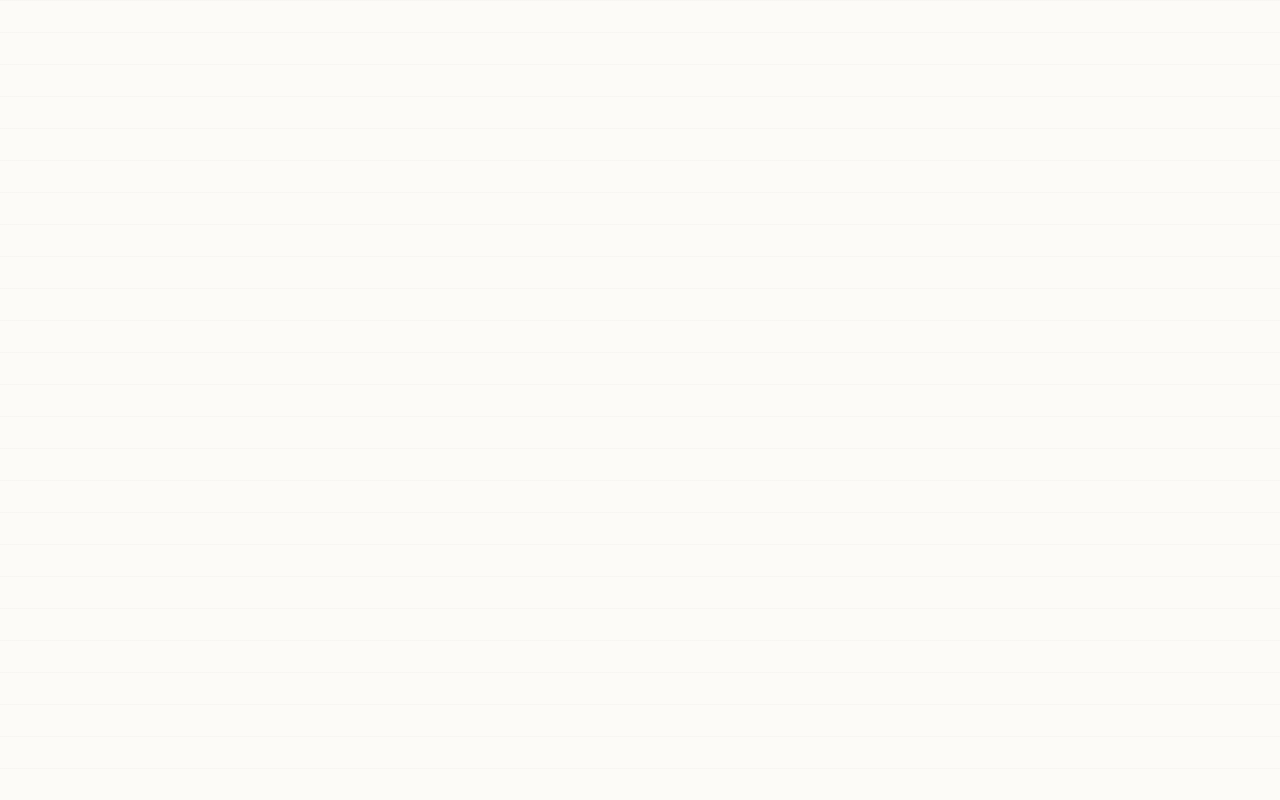
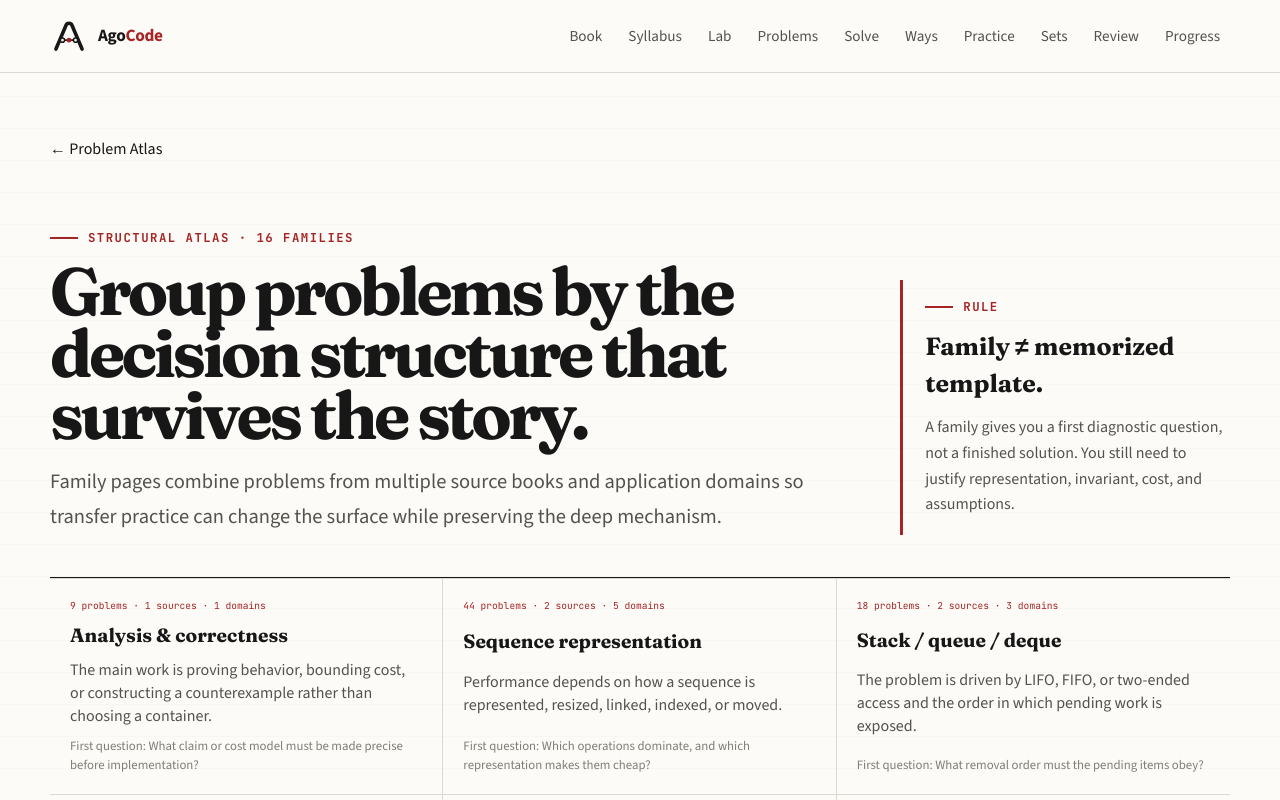
Before and after one commit to anatwork14/agocode, a Next.js app: page /exercises/families in a window 1280 px wide. Before the commit this address had no page. Shown: the top 800 px of the page. Built offline with nearby package versions, Linux system fonts and the light colour scheme.

Commit message:
feat: add structural problem family index

```diff
--- /dev/null
+++ b/app/exercises/families/page.tsx
@@ -0,0 +1,45 @@
+import Link from "next/link";
+import { atlasPatterns, classifiedAtlasExercises } from "@/lib/practice/atlas-recognition";
+
+export const metadata = {
+  title: "Problem Families",
+  description: "Browse AgoCode problems by structural family across Goodrich, EPI, and Skiena rather than by chapter label.",
+};
+
+export default function ProblemFamiliesPage() {
+  return (
+    <main className="page">
+      <div className="site-shell">
+        <Link className="back-link" href="/exercises">← Problem Atlas</Link>
+        <div className="knowledge-hero">
+          <div>
+            <div className="eyebrow">Structural Atlas · {atlasPatterns.length} families</div>
+            <h1 className="editorial-title editorial-title--compact">Group problems by the decision structure that survives the story.</h1>
+            <p className="lede">Family pages combine problems from multiple source books and application domains so transfer practice can change the surface while preserving the deep mechanism.</p>
+          </div>
+          <aside className="knowledge-note">
+            <span className="eyebrow">Rule</span>
+            <strong>Family ≠ memorized template.</strong>
+            <p>A family gives you a first diagnostic question, not a finished solution. You still need to justify representation, invariant, cost, and assumptions.</p>
+          </aside>
+        </div>
+
+        <div className="problem-family-grid">
+          {atlasPatterns.map((family) => {
+            const members = classifiedAtlasExercises.filter((item) => item.family.id === family.id);
+            const sources = new Set(members.map((item) => item.exercise.source));
+            const domains = new Set(members.map((item) => item.exercise.domain));
+            return (
+              <Link className="problem-family-card" href={`/exercises/families/${family.id}`} key={family.id}>
+                <span className="mono">{members.length} problems · {sources.size} sources · {domains.size} domains</span>
+                <strong>{family.label}</strong>
+                <p>{family.clue}</p>
+                <small>First question: {family.firstQuestion}</small>
+              </Link>
+            );
+          })}
+        </div>
+      </div>
+    </main>
+  );
+}
```
